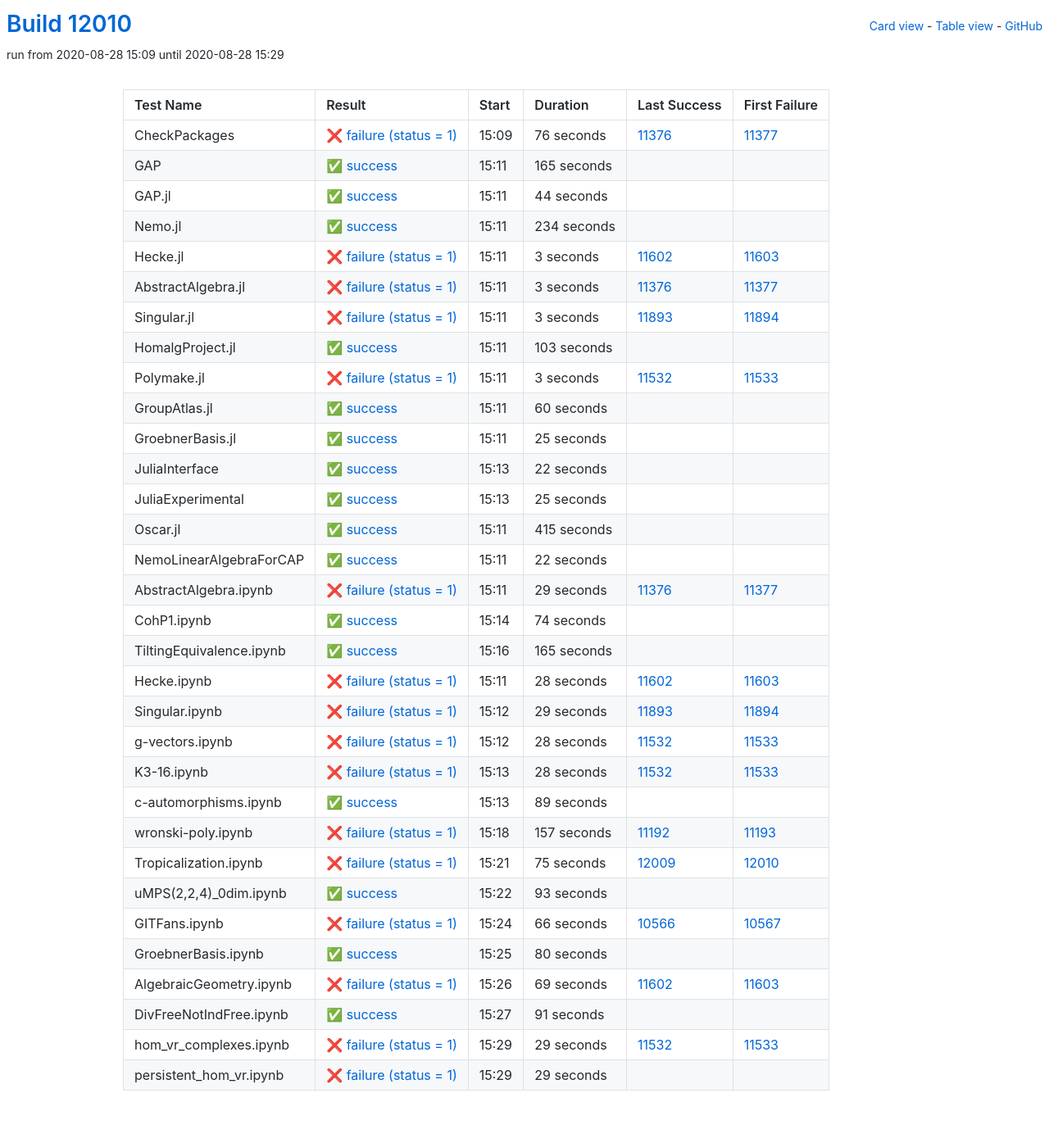
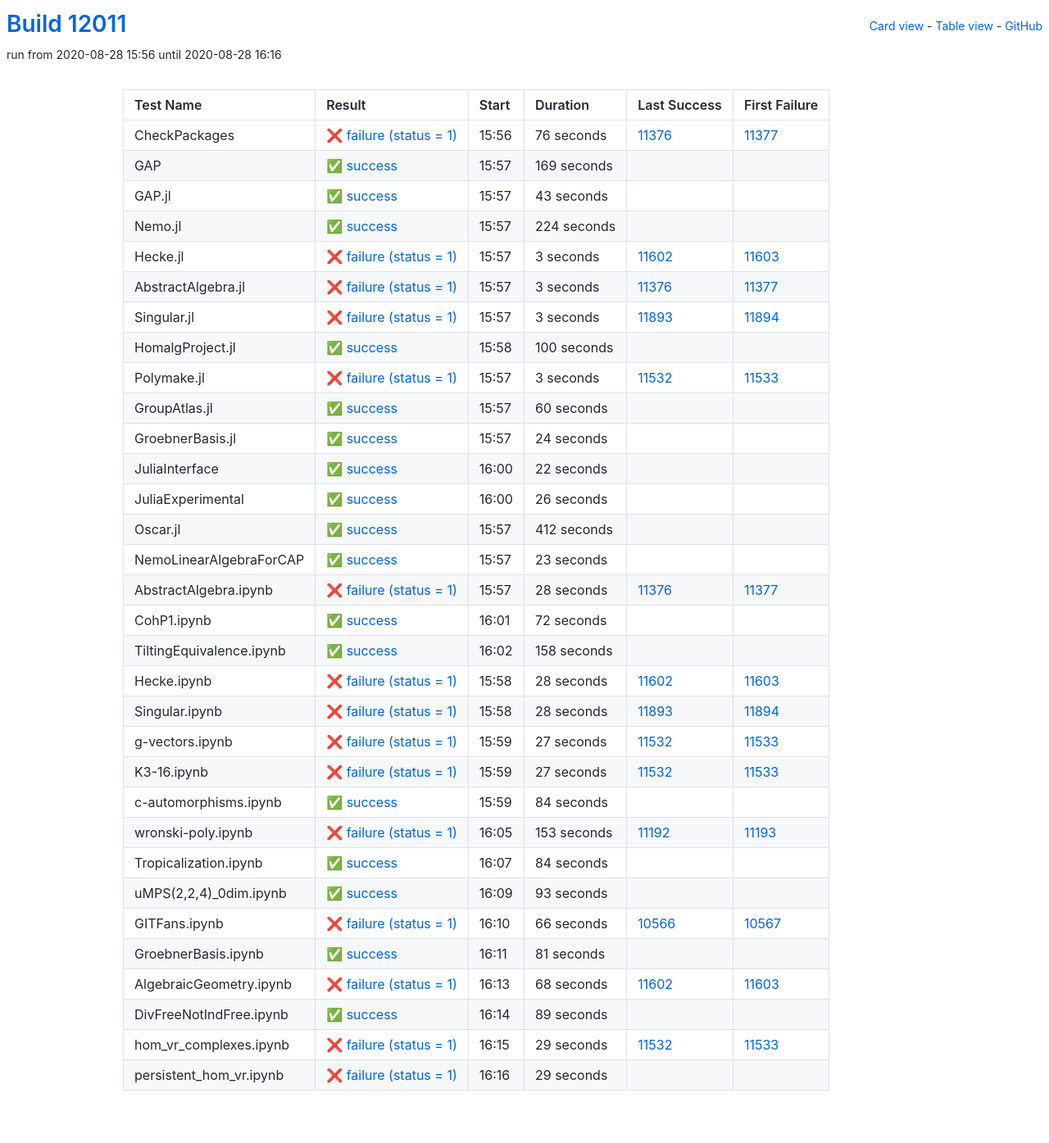
Before and after one commit to oscar-system/oscar-ci-status, a Jekyll site: the page built from table.html, in a window 1280 px wide. Shown: the whole page at 82% size. Built offline with Jekyll 4.4.1, drawn with Linux system fonts in a browser that asks for light colours.

Commit message:
Build #12011

```diff
--- a/_data/ci.yml
+++ b/_data/ci.yml
@@ -1,6 +1,6 @@
 ---
-build: 12010
-build_url: https://oscarci.mathematik.uni-kl.de/job/oscar/12010/
+build: 12011
+build_url: https://oscarci.mathematik.uni-kl.de/job/oscar/12011/
 job: oscar
 organization: oscar-system
 repo: oscar-ci-status
@@ -8,8 +8,8 @@
 tests:
 - name: CheckPackages
   id: checkpackages
-  log: https://oscarci.mathematik.uni-kl.de/job/oscar/12010/artifact/logs/build-12010/CheckPackages.log
-  start: 2020-08-28 15:09
+  log: https://oscarci.mathematik.uni-kl.de/job/oscar/12011/artifact/logs/build-12011/CheckPackages.log
+  start: 2020-08-28 15:56
   success: false
   exitcode: 1
   status: failure
@@ -20,44 +20,44 @@
   first_failure_url: https://oscarci.mathematik.uni-kl.de/job/oscar/11377/
 - name: GAP
   id: gap
-  log: https://oscarci.mathematik.uni-kl.de/job/oscar/12010/artifact/logs/build-12010/GAP.log
-  start: 2020-08-28 15:11
+  log: https://oscarci.mathematik.uni-kl.de/job/oscar/12011/artifact/logs/build-12011/GAP.log
+  start: 2020-08-28 15:57
   success: true
   exitcode: 0
   status: success
-  duration: 165
+  duration: 169
   last_success: false
   last_success_url:
   first_failure: false
   first_failure_url:
 - name: GAP.jl
   id: gap-jl
-  log: https://oscarci.mathematik.uni-kl.de/job/oscar/12010/artifact/logs/build-12010/GAP.jl.log
-  start: 2020-08-28 15:11
+  log: https://oscarci.mathematik.uni-kl.de/job/oscar/12011/artifact/logs/build-12011/GAP.jl.log
+  start: 2020-08-28 15:57
   success: true
   exitcode: 0
   status: success
-  duration: 44
+  duration: 43
   last_success: false
   last_success_url:
   first_failure: false
   first_failure_url:
 - name: Nemo.jl
   id: nemo-jl
-  log: https://oscarci.mathematik.uni-kl.de/job/oscar/12010/artifact/logs/build-12010/Nemo.jl.log
-  start: 2020-08-28 15:11
+  log: https://oscarci.mathematik.uni-kl.de/job/oscar/12011/artifact/logs/build-12011/Nemo.jl.log
+  start: 2020-08-28 15:57
   success: true
   exitcode: 0
   status: success
-  duration: 234
+  duration: 224
   last_success: false
   last_success_url:
   first_failure: false
   first_failure_url:
 - name: Hecke.jl
   id: hecke-jl
-  log: https://oscarci.mathematik.uni-kl.de/job/oscar/12010/artifact/logs/build-12010/Hecke.jl.log
-  start: 2020-08-28 15:11
+  log: https://oscarci.mathematik.uni-kl.de/job/oscar/12011/artifact/logs/build-12011/Hecke.jl.log
+  start: 2020-08-28 15:57
   success: false
   exitcode: 1
   status: failure
@@ -68,8 +68,8 @@
   first_failure_url: https://oscarci.mathematik.uni-kl.de/job/oscar/11603/
 - name: AbstractAlgebra.jl
   id: abstractalgebra-jl
-  log: https://oscarci.mathematik.uni-kl.de/job/oscar/12010/artifact/logs/build-12010/AbstractAlgebra.jl.log
-  start: 2020-08-28 15:11
+  log: https://oscarci.mathematik.uni-kl.de/job/oscar/12011/artifact/logs/build-12011/AbstractAlgebra.jl.log
+  start: 2020-08-28 15:57
   success: false
   exitcode: 1
   status: failure
@@ -80,8 +80,8 @@
   first_failure_url: https://oscarci.mathematik.uni-kl.de/job/oscar/11377/
 - name: Singular.jl
   id: singular-jl
-  log: https://oscarci.mathematik.uni-kl.de/job/oscar/12010/artifact/logs/build-12010/Singular.jl.log
-  start: 2020-08-28 15:11
+  log: https://oscarci.mathematik.uni-kl.de/job/oscar/12011/artifact/logs/build-12011/Singular.jl.log
+  start: 2020-08-28 15:57
   success: false
   exitcode: 1
   status: failure
@@ -92,20 +92,20 @@
   first_failure_url: https://oscarci.mathematik.uni-kl.de/job/oscar/11894/
 - name: HomalgProject.jl
   id: homalgproject-jl
-  log: https://oscarci.mathematik.uni-kl.de/job/oscar/12010/artifact/logs/build-12010/HomalgProject.jl.log
-  start: 2020-08-28 15:11
+  log: https://oscarci.mathematik.uni-kl.de/job/oscar/12011/artifact/logs/build-12011/HomalgProject.jl.log
+  start: 2020-08-28 15:58
   success: true
   exitcode: 0
   status: success
-  duration: 103
+  duration: 100
   last_success: false
   last_success_url:
   first_failure: false
   first_failure_url:
 - name: Polymake.jl
   id: polymake-jl
-  log: https://oscarci.mathematik.uni-kl.de/job/oscar/12010/artifact/logs/build-12010/Polymake.jl.log
-  start: 2020-08-28 15:11
+  log: https://oscarci.mathematik.uni-kl.de/job/oscar/12011/artifact/logs/build-12011/Polymake.jl.log
+  start: 2020-08-28 15:57
   success: false
   exitcode: 1
   status: failure
@@ -116,8 +116,8 @@
   first_failure_url: https://oscarci.mathematik.uni-kl.de/job/oscar/11533/
 - name: GroupAtlas.jl
   id: groupatlas-jl
-  log: https://oscarci.mathematik.uni-kl.de/job/oscar/12010/artifact/logs/build-12010/GroupAtlas.jl.log
-  start: 2020-08-28 15:11
+  log: https://oscarci.mathematik.uni-kl.de/job/oscar/12011/artifact/logs/build-12011/GroupAtlas.jl.log
+  start: 2020-08-28 15:57
   success: true
   exitcode: 0
   status: success
@@ -128,20 +128,20 @@
   first_failure_url:
 - name: GroebnerBasis.jl
   id: groebnerbasis-jl
-  log: https://oscarci.mathematik.uni-kl.de/job/oscar/12010/artifact/logs/build-12010/GroebnerBasis.jl.log
-  start: 2020-08-28 15:11
+  log: https://oscarci.mathematik.uni-kl.de/job/oscar/12011/artifact/logs/build-12011/GroebnerBasis.jl.log
+  start: 2020-08-28 15:57
   success: true
   exitcode: 0
   status: success
-  duration: 25
+  duration: 24
   last_success: false
   last_success_url:
   first_failure: false
   first_failure_url:
 - name: JuliaInterface
   id: juliainterface
-  log: https://oscarci.mathematik.uni-kl.de/job/oscar/12010/artifact/logs/build-12010/JuliaInterface.log
-  start: 2020-08-28 15:13
+  log: https://oscarci.mathematik.uni-kl.de/job/oscar/12011/artifact/logs/build-12011/JuliaInterface.log
+  start: 2020-08-28 16:00
   success: true
   exitcode: 0
   status: success
@@ -152,80 +152,80 @@
   first_failure_url:
 - name: JuliaExperimental
   id: juliaexperimental
-  log: https://oscarci.mathematik.uni-kl.de/job/oscar/12010/artifact/logs/build-12010/JuliaExperimental.log
-  start: 2020-08-28 15:13
+  log: https://oscarci.mathematik.uni-kl.de/job/oscar/12011/artifact/logs/build-12011/JuliaExperimental.log
+  start: 2020-08-28 16:00
   success: true
   exitcode: 0
   status: success
-  duration: 25
+  duration: 26
   last_success: false
   last_success_url:
   first_failure: false
   first_failure_url:
 - name: Oscar.jl
   id: oscar-jl
-  log: https://oscarci.mathematik.uni-kl.de/job/oscar/12010/artifact/logs/build-12010/Oscar.jl.log
-  start: 2020-08-28 15:11
+  log: https://oscarci.mathematik.uni-kl.de/job/oscar/12011/artifact/logs/build-12011/Oscar.jl.log
+  start: 2020-08-28 15:57
   success: true
   exitcode: 0
   status: success
-  duration: 415
+  duration: 412
   last_success: false
   last_success_url:
   first_failure: false
   first_failure_url:
 - name: NemoLinearAlgebraForCAP
   id: nemolinearalgebraforcap
-  log: https://oscarci.mathematik.uni-kl.de/job/oscar/12010/artifact/logs/build-12010/NemoLinearAlgebraForCAP.log
-  start: 2020-08-28 15:11
+  log: https://oscarci.mathematik.uni-kl.de/job/oscar/12011/artifact/logs/build-12011/NemoLinearAlgebraForCAP.log
+  start: 2020-08-28 15:57
   success: true
   exitcode: 0
   status: success
-  duration: 22
+  duration: 23
   last_success: false
   last_success_url:
   first_failure: false
   first_failure_url:
 - name: AbstractAlgebra.ipynb
   id: abstractalgebra-ipynb
-  log: https://oscarci.mathematik.uni-kl.de/job/oscar/12010/artifact/logs/build-12010/AbstractAlgebra.ipynb.log
-  start: 2020-08-28 15:11
+  log: https://oscarci.mathematik.uni-kl.de/job/oscar/12011/artifact/logs/build-12011/AbstractAlgebra.ipynb.log
+  start: 2020-08-28 15:57
   success: false
   exitcode: 1
   status: failure
-  duration: 29
+  duration: 28
   last_success: 11376
   last_success_url: https://oscarci.mathematik.uni-kl.de/job/oscar/11376/
   first_failure: 11377
   first_failure_url: https://oscarci.mathematik.uni-kl.de/job/oscar/11377/
 - name: CohP1.ipynb
   id: cohp1-ipynb
-  log: https://oscarci.mathematik.uni-kl.de/job/oscar/12010/artifact/logs/build-12010/CohP1.ipynb.log
-  start: 2020-08-28 15:14
+  log: https://oscarci.mathematik.uni-kl.de/job/oscar/12011/artifact/logs/build-12011/CohP1.ipynb.log
+  start: 2020-08-28 16:01
   success: true
   exitcode: 0
   status: success
-  duration: 74
+  duration: 72
   last_success: false
   last_success_url:
   first_failure: false
   first_failure_url:
 - name: TiltingEquivalence.ipynb
   id: tiltingequivalence-ipynb
-  log: https://oscarci.mathematik.uni-kl.de/job/oscar/12010/artifact/logs/build-12010/TiltingEquivalence.ipynb.log
-  start: 2020-08-28 15:16
+  log: https://oscarci.mathematik.uni-kl.de/job/oscar/12011/artifact/logs/build-12011/TiltingEquivalence.ipynb.log
+  start: 2020-08-28 16:02
   success: true
   exitcode: 0
   status: success
-  duration: 165
+  duration: 158
   last_success: false
   last_success_url:
   first_failure: false
   first_failure_url:
 - name: Hecke.ipynb
   id: hecke-ipynb
-  log: https://oscarci.mathematik.uni-kl.de/job/oscar/12010/artifact/logs/build-12010/Hecke.ipynb.log
-  start: 2020-08-28 15:11
+  log: https://oscarci.mathematik.uni-kl.de/job/oscar/12011/artifact/logs/build-12011/Hecke.ipynb.log
+  start: 2020-08-28 15:58
   success: false
   exitcode: 1
   status: failure
@@ -236,80 +236,80 @@
   first_failure_url: https://oscarci.mathematik.uni-kl.de/job/oscar/11603/
 - name: Singular.ipynb
   id: singular-ipynb
-  log: https://oscarci.mathematik.uni-kl.de/job/oscar/12010/artifact/logs/build-12010/Singular.ipynb.log
-  start: 2020-08-28 15:12
+  log: https://oscarci.mathematik.uni-kl.de/job/oscar/12011/artifact/logs/build-12011/Singular.ipynb.log
+  start: 2020-08-28 15:58
   success: false
   exitcode: 1
   status: failure
-  duration: 29
+  duration: 28
   last_success: 11893
   last_success_url: https://oscarci.mathematik.uni-kl.de/job/oscar/11893/
   first_failure: 11894
   first_failure_url: https://oscarci.mathematik.uni-kl.de/job/oscar/11894/
 - name: g-vectors.ipynb
   id: g-vectors-ipynb
-  log: https://oscarci.mathematik.uni-kl.de/job/oscar/12010/artifact/logs/build-12010/g-vectors.ipynb.log
-  start: 2020-08-28 15:12
+  log: https://oscarci.mathematik.uni-kl.de/job/oscar/12011/artifact/logs/build-12011/g-vectors.ipynb.log
+  start: 2020-08-28 15:59
   success: false
   exitcode: 1
   status: failure
-  duration: 28
+  duration: 27
   last_success: 11532
   last_success_url: https://oscarci.mathematik.uni-kl.de/job/oscar/11532/
   first_failure: 11533
   first_failure_url: https://oscarci.mathematik.uni-kl.de/job/oscar/11533/
 - name: K3-16.ipynb
   id: k3-16-ipynb
-  log: https://oscarci.mathematik.uni-kl.de/job/oscar/12010/artifact/logs/build-12010/K3-16.ipynb.log
-  start: 2020-08-28 15:13
+  log: https://oscarci.mathematik.uni-kl.de/job/oscar/12011/artifact/logs/build-12011/K3-16.ipynb.log
+  start: 2020-08-28 15:59
   success: false
   exitcode: 1
   status: failure
-  duration: 28
+  duration: 27
   last_success: 11532
   last_success_url: https://oscarci.mathematik.uni-kl.de/job/oscar/11532/
   first_failure: 11533
   first_failure_url: https://oscarci.mathematik.uni-kl.de/job/oscar/11533/
 - name: c-automorphisms.ipynb
   id: c-automorphisms-ipynb
-  log: https://oscarci.mathematik.uni-kl.de/job/oscar/12010/artifact/logs/build-12010/c-automorphisms.ipynb.log
-  start: 2020-08-28 15:13
+  log: https://oscarci.mathematik.uni-kl.de/job/oscar/12011/artifact/logs/build-12011/c-automorphisms.ipynb.log
+  start: 2020-08-28 15:59
   success: true
   exitcode: 0
   status: success
-  duration: 89
+  duration: 84
   last_success: false
   last_success_url:
   first_failure: false
   first_failure_url:
 - name: wronski-poly.ipynb
   id: wronski-poly-ipynb
-  log: https://oscarci.mathematik.uni-kl.de/job/oscar/12010/artifact/logs/build-12010/wronski-poly.ipynb.log
-  start: 2020-08-28 15:18
+  log: https://oscarci.mathematik.uni-kl.de/job/oscar/12011/artifact/logs/build-12011/wronski-poly.ipynb.log
+  start: 2020-08-28 16:05
   success: false
   exitcode: 1
   status: failure
-  duration: 157
+  duration: 153
   last_success: 11192
   last_success_url: https://oscarci.mathematik.uni-kl.de/job/oscar/11192/
   first_failure: 11193
   first_failure_url: https://oscarci.mathematik.uni-kl.de/job/oscar/11193/
 - name: Tropicalization.ipynb
   id: tropicalization-ipynb
-  log: https://oscarci.mathematik.uni-kl.de/job/oscar/12010/artifact/logs/build-12010/Tropicalization.ipynb.log
-  start: 2020-08-28 15:21
-  success: false
-  exitcode: 1
-  status: failure
-  duration: 75
-  last_success: 12009
-  last_success_url: https://oscarci.mathematik.uni-kl.de/job/oscar/12009/
-  first_failure: 12010
-  first_failure_url: https://oscarci.mathematik.uni-kl.de/job/oscar/12010/
+  log: https://oscarci.mathematik.uni-kl.de/job/oscar/12011/artifact/logs/build-12011/Tropicalization.ipynb.log
+  start: 2020-08-28 16:07
+  success: true
+  exitcode: 0
+  status: success
+  duration: 84
+  last_success: false
+  last_success_url:
+  first_failure: false
+  first_failure_url:
 - name: uMPS(2,2,4)_0dim.ipynb
   id: umps-2-2-4-0dim-ipynb
-  log: https://oscarci.mathematik.uni-kl.de/job/oscar/12010/artifact/logs/build-12010/uMPS-2-2-4-_0dim.ipynb.log
-  start: 2020-08-28 15:22
+  log: https://oscarci.mathematik.uni-kl.de/job/oscar/12011/artifact/logs/build-12011/uMPS-2-2-4-_0dim.ipynb.log
+  start: 2020-08-28 16:09
   success: true
   exitcode: 0
   status: success
@@ -320,8 +320,8 @@
   first_failure_url:
 - name: GITFans.ipynb
   id: gitfans-ipynb
-  log: https://oscarci.mathematik.uni-kl.de/job/oscar/12010/artifact/logs/build-12010/GITFans.ipynb.log
-  start: 2020-08-28 15:24
+  log: https://oscarci.mathematik.uni-kl.de/job/oscar/12011/artifact/logs/build-12011/GITFans.ipynb.log
+  start: 2020-08-28 16:10
   success: false
   exitcode: 1
   status: failure
@@ -332,44 +332,44 @@
   first_failure_url: https://oscarci.mathematik.uni-kl.de/job/oscar/10567/
 - name: GroebnerBasis.ipynb
   id: groebnerbasis-ipynb
-  log: https://oscarci.mathematik.uni-kl.de/job/oscar/12010/artifact/logs/build-12010/GroebnerBasis.ipynb.log
-  start: 2020-08-28 15:25
+  log: https://oscarci.mathematik.uni-kl.de/job/oscar/12011/artifact/logs/build-12011/GroebnerBasis.ipynb.log
+  start: 2020-08-28 16:11
   success: true
   exitcode: 0
   status: success
-  duration: 80
+  duration: 81
   last_success: false
   last_success_url:
   first_failure: false
   first_failure_url:
 - name: AlgebraicGeometry.ipynb
   id: algebraicgeometry-ipynb
-  log: https://oscarci.mathematik.uni-kl.de/job/oscar/12010/artifact/logs/build-12010/AlgebraicGeometry.ipynb.log
-  start: 2020-08-28 15:26
+  log: https://oscarci.mathematik.uni-kl.de/job/oscar/12011/artifact/logs/build-12011/AlgebraicGeometry.ipynb.log
+  start: 2020-08-28 16:13
   success: false
   exitcode: 1
   status: failure
-  duration: 69
+  duration: 68
   last_success: 11602
   last_success_url: https://oscarci.mathematik.uni-kl.de/job/oscar/11602/
   first_failure: 11603
   first_failure_url: https://oscarci.mathematik.uni-kl.de/job/oscar/11603/
 - name: DivFreeNotIndFree.ipynb
   id: divfreenotindfree-ipynb
-  log: https://oscarci.mathematik.uni-kl.de/job/oscar/12010/artifact/logs/build-12010/DivFreeNotIndFree.ipynb.log
-  start: 2020-08-28 15:27
+  log: https://oscarci.mathematik.uni-kl.de/job/oscar/12011/artifact/logs/build-12011/DivFreeNotIndFree.ipynb.log
+  start: 2020-08-28 16:14
   success: true
   exitcode: 0
   status: success
-  duration: 91
+  duration: 89
   last_success: false
   last_success_url:
   first_failure: false
   first_failure_url:
 - name: hom_vr_complexes.ipynb
   id: hom-vr-complexes-ipynb
-  log: https://oscarci.mathematik.uni-kl.de/job/oscar/12010/artifact/logs/build-12010/hom_vr_complexes.ipynb.log
-  start: 2020-08-28 15:29
+  log: https://oscarci.mathematik.uni-kl.de/job/oscar/12011/artifact/logs/build-12011/hom_vr_complexes.ipynb.log
+  start: 2020-08-28 16:15
   success: false
   exitcode: 1
   status: failure
@@ -380,8 +380,8 @@
   first_failure_url: https://oscarci.mathematik.uni-kl.de/job/oscar/11533/
 - name: persistent_hom_vr.ipynb
   id: persistent-hom-vr-ipynb
-  log: https://oscarci.mathematik.uni-kl.de/job/oscar/12010/artifact/logs/build-12010/persistent_hom_vr.ipynb.log
-  start: 2020-08-28 15:29
+  log: https://oscarci.mathematik.uni-kl.de/job/oscar/12011/artifact/logs/build-12011/persistent_hom_vr.ipynb.log
+  start: 2020-08-28 16:16
   success: false
   exitcode: 1
   status: failure
```
Also changed, not shown: README.md.
